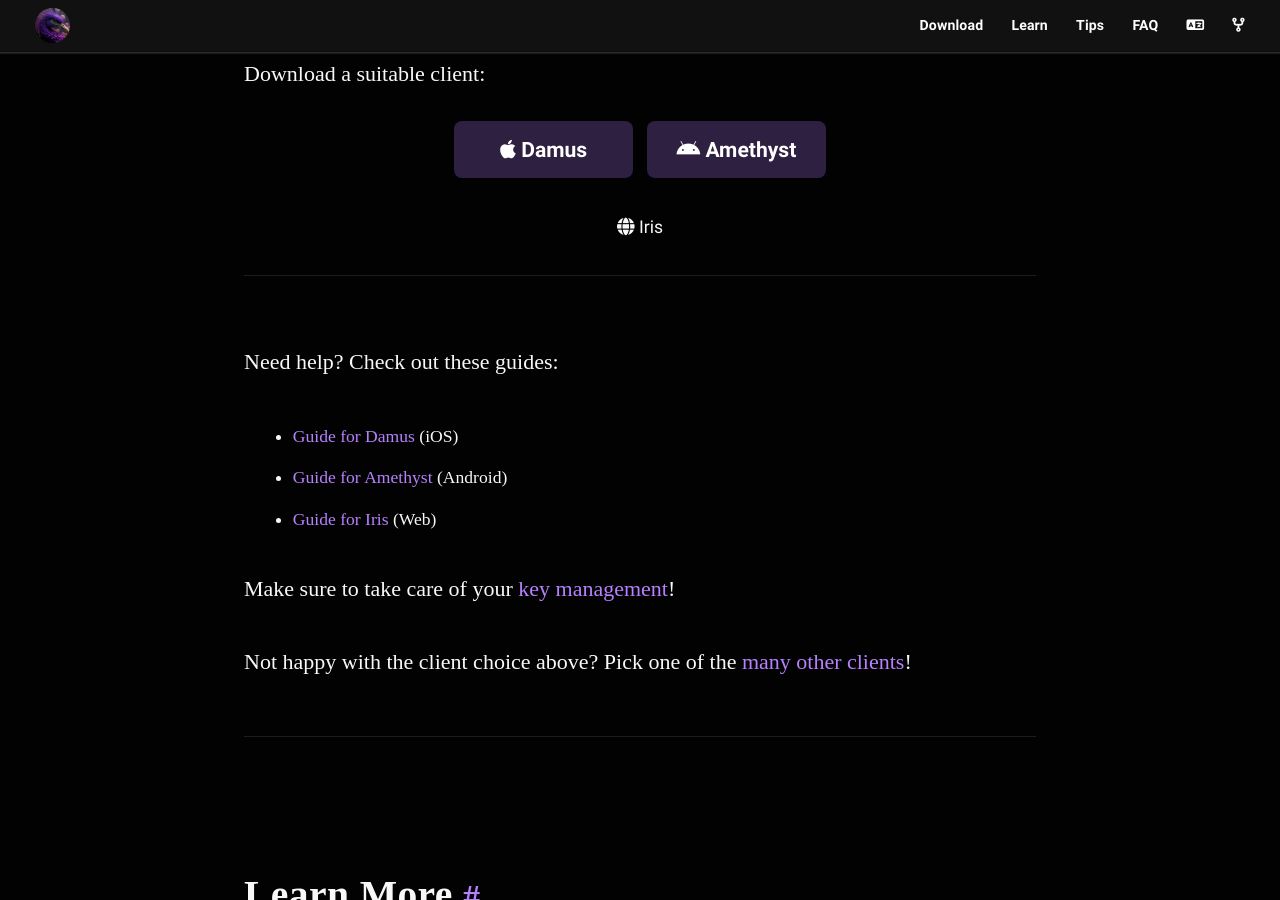
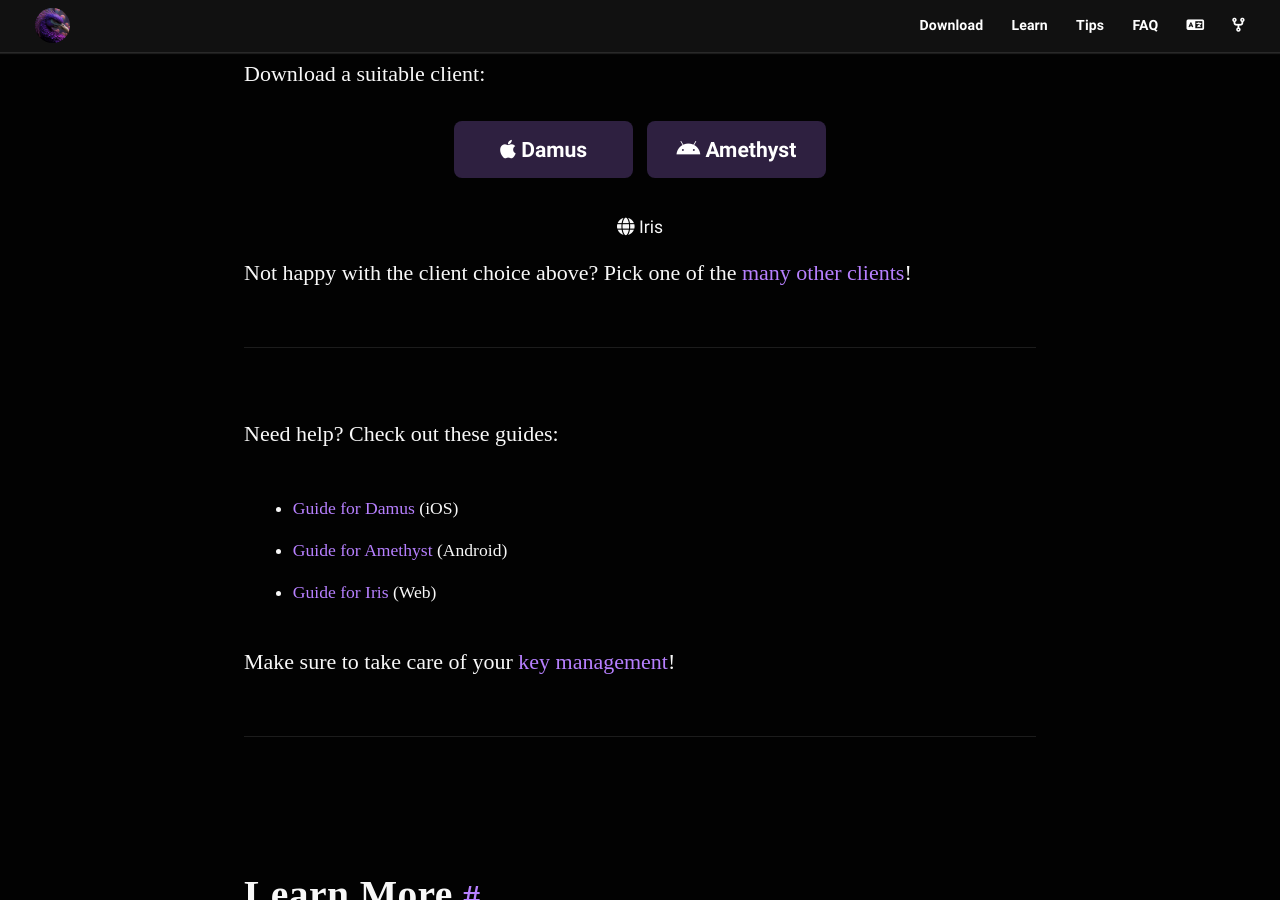
Before and after one commit to nostr-resources/nostr-resources.github.io, a Jekyll site: the page built from index.md, in a window 1280 px wide and 900 px high, scrolled down 1628 px. Built offline with Jekyll 4.4.1, drawn with Linux system fonts in a browser that asks for light colours; some web fonts are replaced; part of the change alters nothing that is shown.

```diff
--- a/index.md
+++ b/index.md
@@ -57,6 +57,8 @@ Download a suitable client:
   <a href="https://iris.to/" target="_blank"><i class="fa-solid fa-globe"></i> Iris</a>
 </div>
 
+Not happy with the client choice above? Pick one of the [many other clients](#clients)!
+
 ---
 
 Need help? Check out these guides:
@@ -66,8 +68,6 @@ Need help? Check out these guides:
 - [Guide for Iris](https://nostr.how/guides/iris) (Web)
 
 Make sure to take care of your [key management](#keys)!
-
-Not happy with the client choice above? Pick one of the [many other clients](#clients)!
 
 ---
 
```
